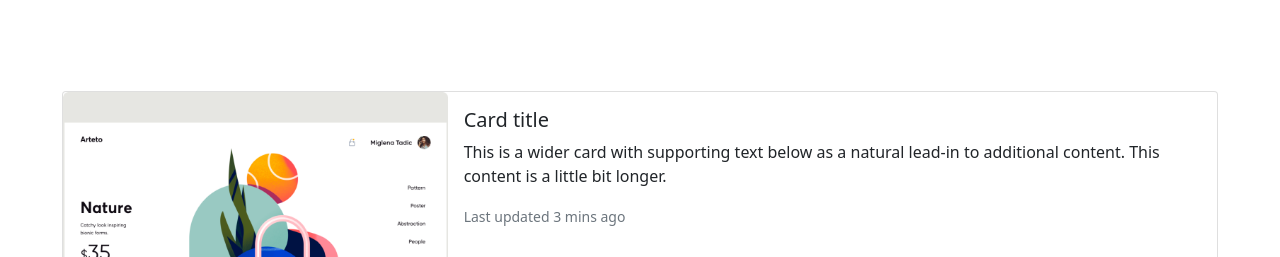
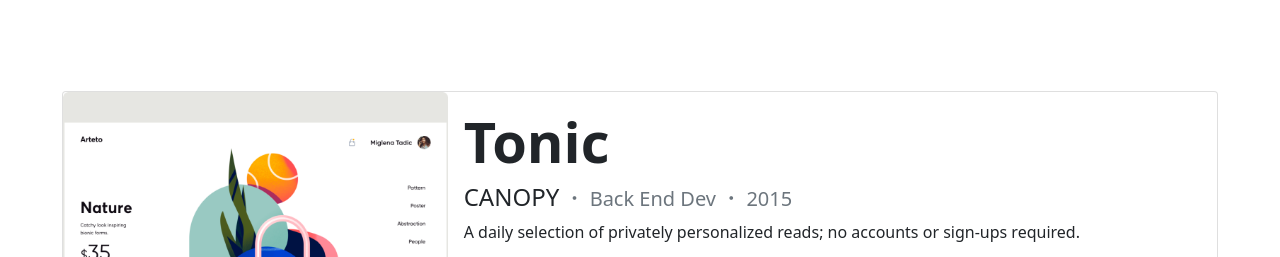
Before and after one commit to joseph07-drack/Bootstrap-Portfolio, a plain HTML site: page index.html in a window 1280 px wide. Shown: the part 694-951 px from the top of the page. Drawn offline with nearby package versions, Linux system fonts and the light colour scheme.

Commit message:
Card continued

```diff
--- a/index.html
+++ b/index.html
@@ -100,11 +100,14 @@
           </div>
           <div class="col-md-8">
             <div class="card-body">
-              <h5 class="card-title">Card title</h5>
+
+              <h4 class="card-title fw-bolder display-4">Tonic</h4>
+              <div class="d-flex align-items-baseline">
+              <h5 class="card-title fs-4">CANOPY</h5>
+              <h6 class="text-muted fs-5">&nbsp;<i class="bi bi-dot"></i> Back End Dev <i class="bi bi-dot"></i> 2015</h6>
+            </div>
               <p class="card-text">
-                This is a wider card with supporting text below as a natural
-                lead-in to additional content. This content is a little bit
-                longer.
+                A daily selection of privately personalized reads; no accounts or sign-ups required.
               </p>
               <p class="card-text">
                 <small class="text-muted">Last updated 3 mins ago</small>
```
